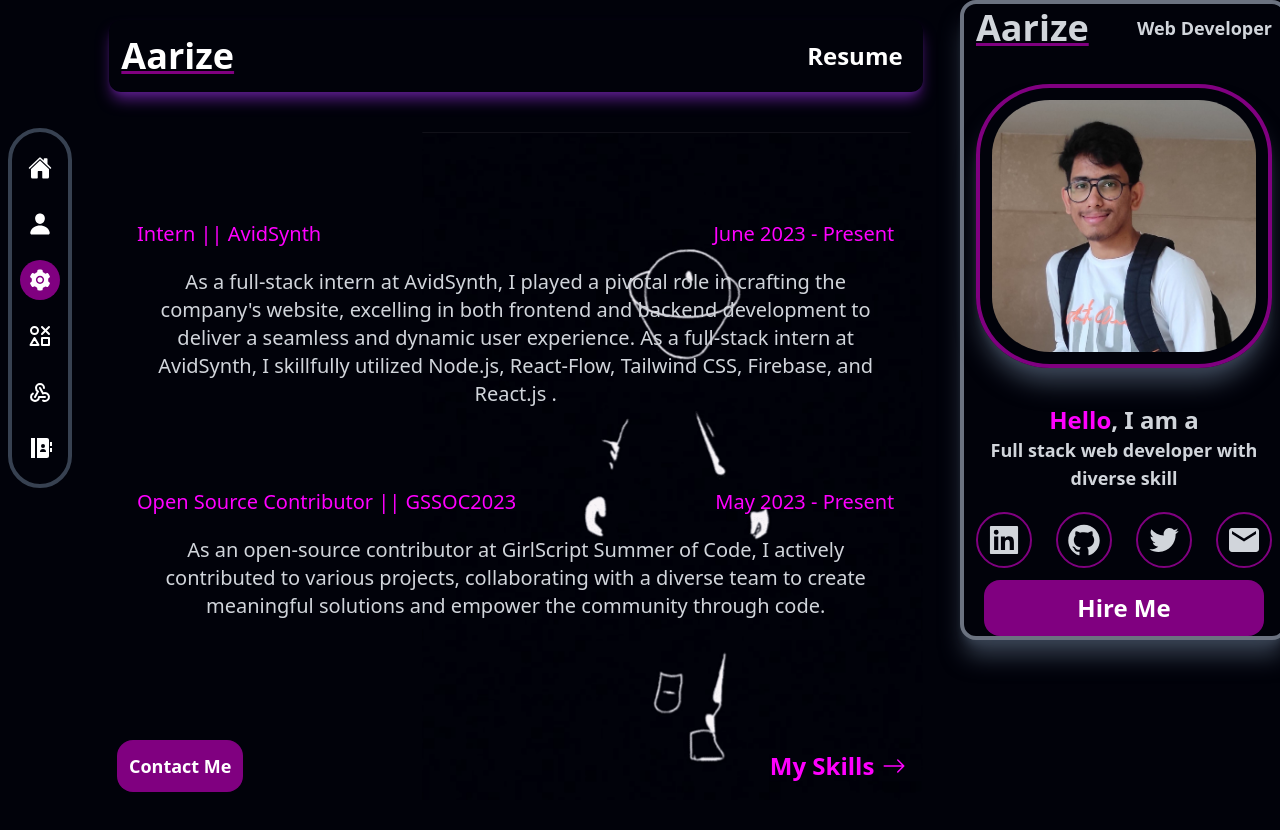
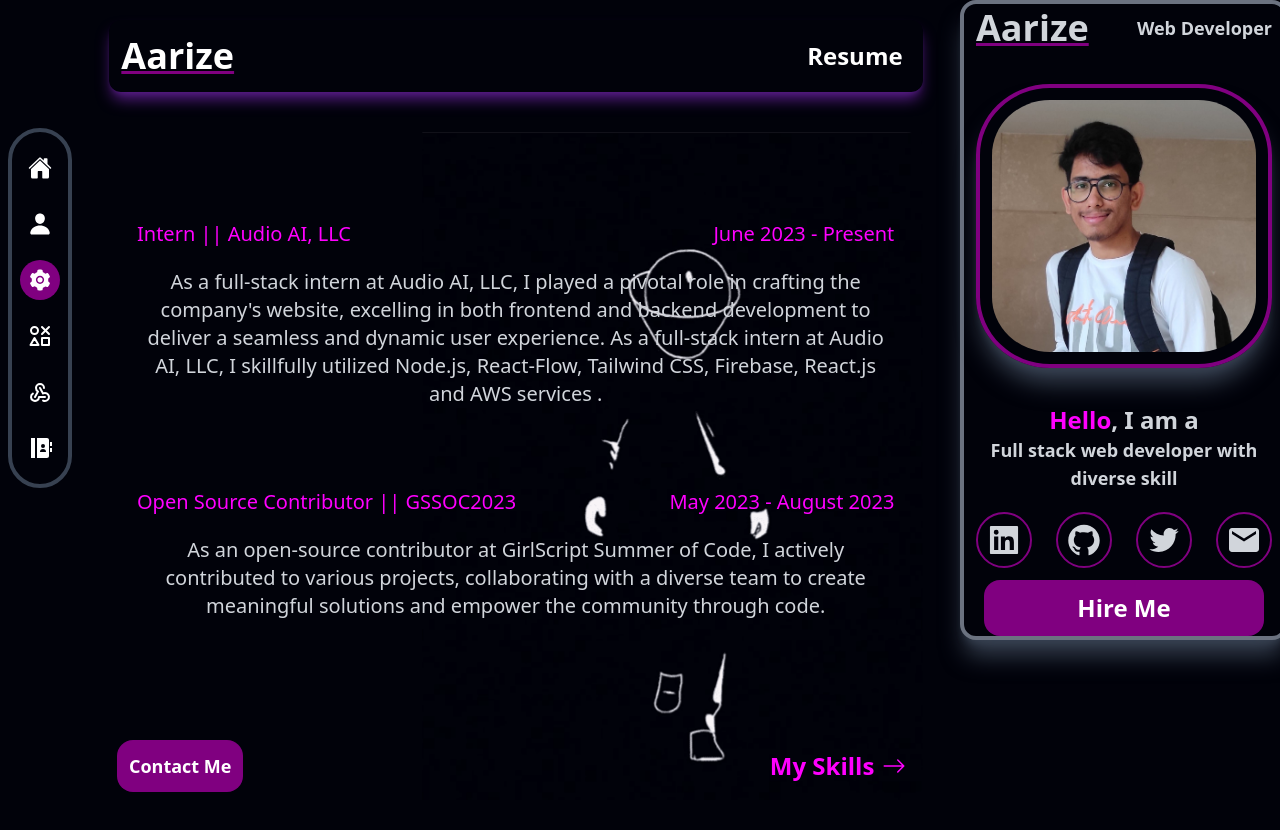
Before and after one commit to Aarize29/AarizePortfolio, a React (Vite) app: page /experience in a window 1280 px wide. Shown: the top 830 px of the page. Built offline with nearby package versions, Linux system fonts and the light colour scheme; no server answers.

Commit message:
Update Experience.jsx

```diff
--- a/src/components/main/experience/Experience.jsx
+++ b/src/components/main/experience/Experience.jsx
@@ -7,18 +7,18 @@ const Experience = () => {
 
     <div className=' rounded-2xl bg-backimage p-2 transform -scale-x-100 bg-repeat-space '>
          <div className='text-xl text-gray-300    mt-20 text-gray-300 text-center transform -scale-x-100'>
-        <div className='flex ml-5 mr-5 justify-between items-center' ><span className='text-[fuchsia]'>Intern || AvidSynth </span>
+        <div className='flex ml-5 mr-5 justify-between items-center' ><span className='text-[fuchsia]'>Intern || Audio AI, LLC </span>
         <span className='text-[fuchsia]'>June 2023 - Present</span>
         </div>
 
-        <p className='m-5'>As a full-stack intern at AvidSynth, I played a pivotal role in crafting the company's website, excelling in both frontend and backend development to deliver a seamless and dynamic user experience.
+        <p className='m-5'>As a full-stack intern at Audio AI, LLC, I played a pivotal role in crafting the company's website, excelling in both frontend and backend development to deliver a seamless and dynamic user experience.
 
-        As a full-stack intern at AvidSynth, I skillfully utilized Node.js, React-Flow, Tailwind CSS, Firebase, and React.js .
+        As a full-stack intern at Audio AI, LLC, I skillfully utilized Node.js, React-Flow, Tailwind CSS, Firebase, React.js and AWS services .
         </p>
         </div>
        <div className='text-xl text-gray-300    mt-20 text-gray-300 text-center transform -scale-x-100'>
         <div className='flex ml-5 mr-5 justify-between items-center' ><span className='text-[fuchsia]'>Open Source Contributor || GSSOC2023 </span>
-        <span className='text-[fuchsia]'>May 2023 - Present</span>
+        <span className='text-[fuchsia]'>May 2023 - August 2023</span>
         </div>
 
         <p className='m-5'>As an open-source contributor at GirlScript Summer of Code, I actively contributed to various projects, collaborating with a diverse team to create meaningful solutions and empower the community through code.
```
